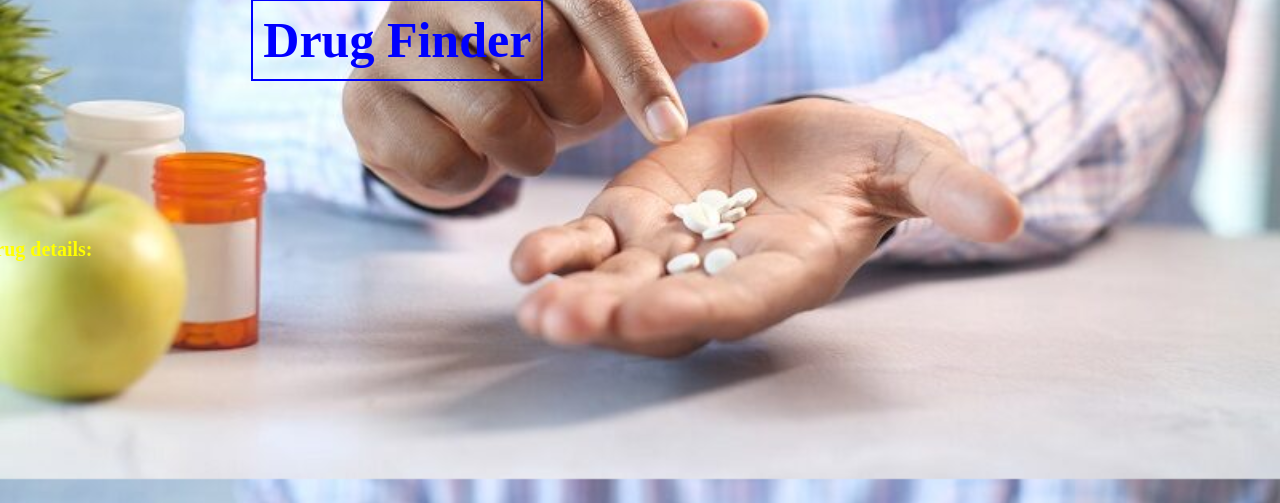
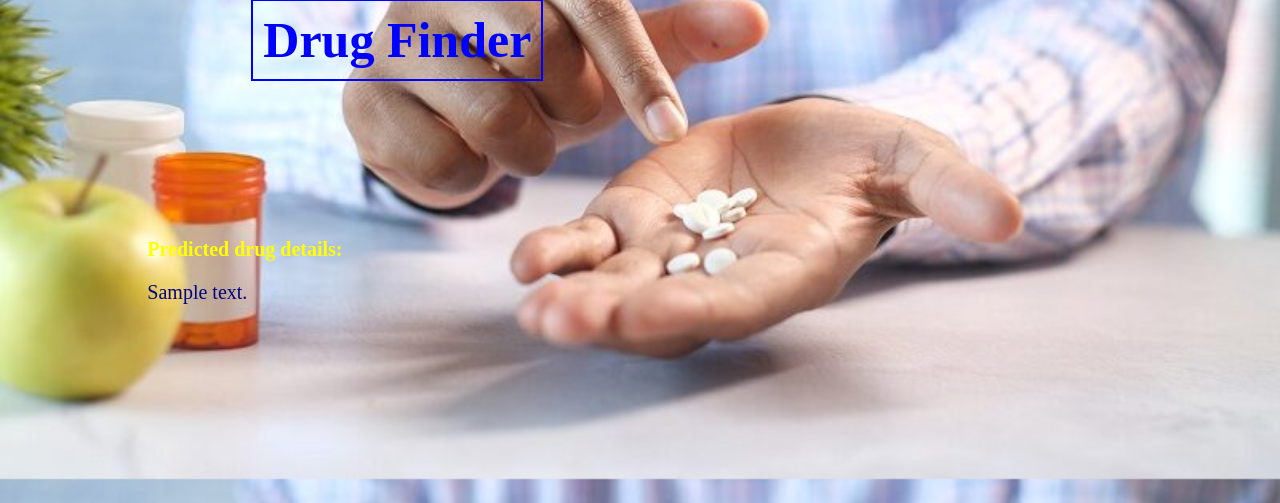
Before and after one commit to NasrinRipa/drug-finder, a Flask app: template templates/results.html in a window 1280 px wide. Shown: the part 321-824 px from the top of the page. Run offline with Flask 2, Linux system fonts and the light colour scheme; the template is opened without the code that fills it: most values are stand-ins (such as "Sample title", 1, 10 or a date in 2020).

Commit message:
Update results.html 104

```diff
--- a/templates/results.html
+++ b/templates/results.html
@@ -42,8 +42,8 @@
         }
 
         #text {
-            height: 100x;
-            width: 1000px;
+            height: 50x;
+            width: 500px;
             font-size: 20px;
             color: navy; /* Navy blue font color */
             text-align: left; /* Left-align text */
```
